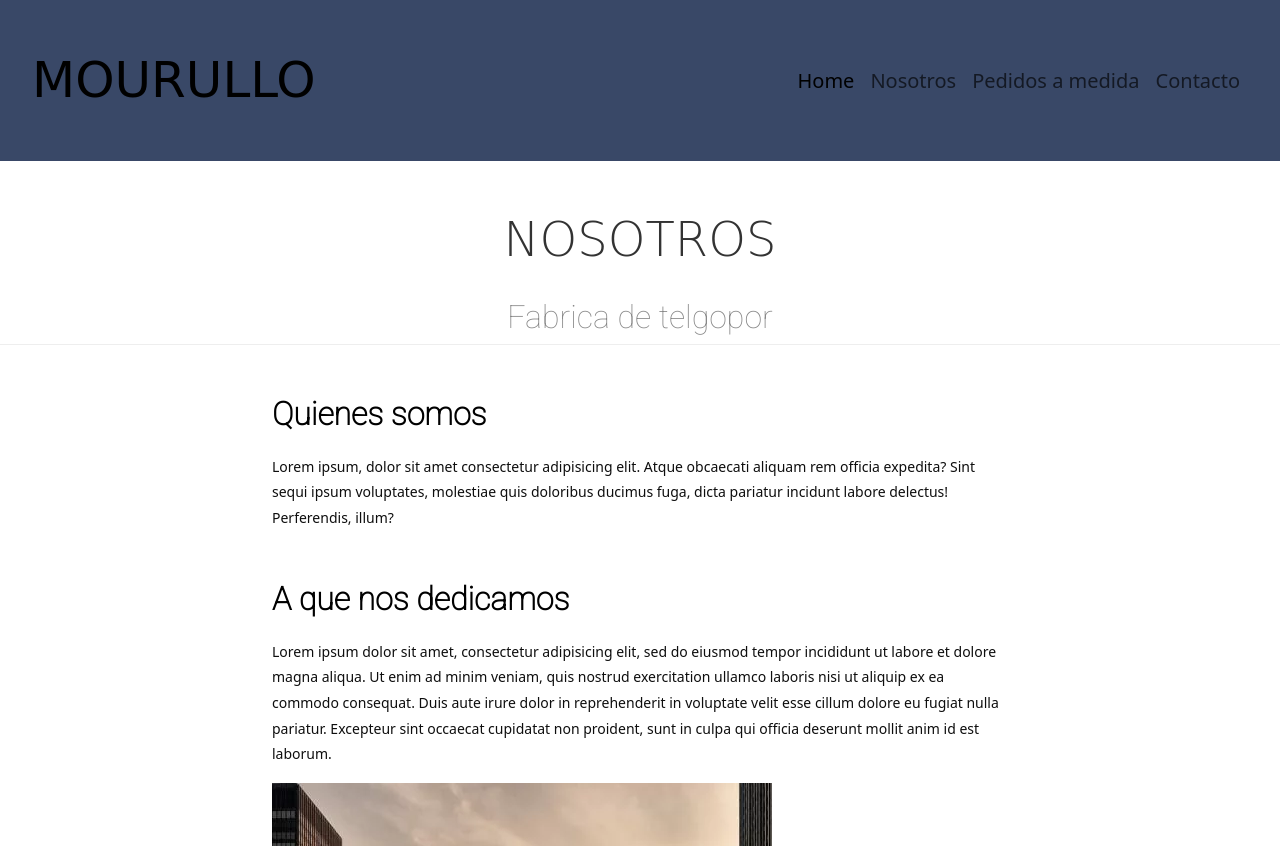
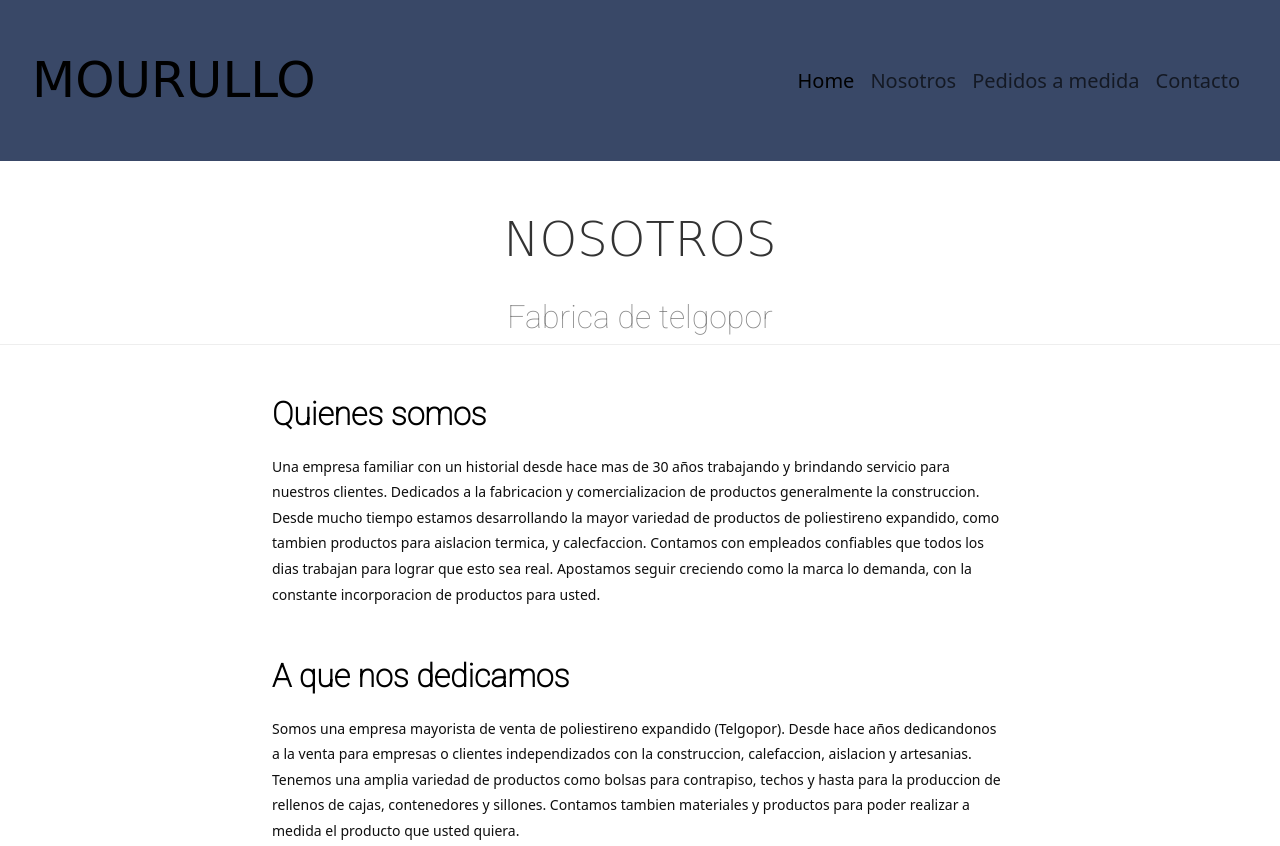
Before and after one commit to Chind4mo/PreEntregaJuanChindamo, a website: page pages/nosotros.html in a window 1280 px wide. Shown: the top 846 px of the page. Drawn offline with nearby package versions, Linux system fonts and the light colour scheme; a web font is replaced by a local one.

Commit message:
lorem cambiados

```diff
--- a/pages/nosotros.html
+++ b/pages/nosotros.html
@@ -56,17 +56,23 @@
 
                 <div class="content">
                     <h2 class="content-subhead">Quienes somos</h2>
-                    <p>Lorem ipsum, dolor sit amet consectetur adipisicing elit. Atque obcaecati aliquam rem officia
-                        expedita? Sint sequi ipsum voluptates, molestiae quis doloribus ducimus fuga, dicta pariatur
-                        incidunt labore delectus! Perferendis, illum?</p>
+                    <p>Una empresa familiar con un historial desde hace mas de 30 años trabajando y brindando servicio
+                        para nuestros clientes. Dedicados a la fabricacion y comercializacion de productos generalmente
+                        la construccion. Desde mucho tiempo estamos desarrollando la mayor variedad de productos de poliestireno expandido,
+                        como tambien productos para aislacion termica, y calecfaccion. Contamos con empleados confiables que todos los dias
+                        trabajan para lograr que esto sea real.
+                        Apostamos seguir creciendo como la marca lo demanda, con la constante incorporacion de productos para usted.
+
+
+                    </p>
 
                     <h2 class="content-subhead">A que nos dedicamos</h2>
                     <p>
-                        Lorem ipsum dolor sit amet, consectetur adipisicing elit, sed do eiusmod tempor incididunt ut
-                        labore et dolore magna aliqua. Ut enim ad minim veniam, quis nostrud exercitation ullamco
-                        laboris nisi ut aliquip ex ea commodo consequat. Duis aute irure dolor in reprehenderit in
-                        voluptate velit esse cillum dolore eu fugiat nulla pariatur. Excepteur sint occaecat cupidatat
-                        non proident, sunt in culpa qui officia deserunt mollit anim id est laborum.
+                        Somos una empresa mayorista de venta de poliestireno expandido (Telgopor). Desde hace años dedicandonos a la venta
+                        para empresas o clientes independizados con la construccion, calefaccion, aislacion y artesanias. Tenemos una amplia
+                        variedad de productos como bolsas para contrapiso, techos y hasta para la produccion de rellenos de cajas, contenedores
+                        y sillones. Contamos tambien materiales y productos para poder realizar a medida el producto que usted quiera.
+
                     </p>
 
                     <div class="pure-g">
--- a/sass/main.scss
+++ b/sass/main.scss
@@ -1,13 +1,9 @@
 // Utils
 @import './utils/variables';
 @import './utils/global';
-
-// Components
+@import './views/inicio';
+@import './components/header';
 @import './components/footer';
-@import './components/header';
-
-// Pages
-@import './views/inicio';
 @import './views/contacto';
 @import './views/nosotros';
 @import './views/pedidos';
--- a/sass/utils/_global.scss
+++ b/sass/utils/_global.scss
@@ -5,12 +5,6 @@ body {
     font-family: 'Lato';
 }
 
-* {
-    margin: 0;
-    padding: 0;
-    box-sizing: border-box;
-}
-
 a {
     text-decoration: none;
 }
```
Also changed, not shown: index.html (+1 -1 lines), css/main.css, 3 other files.
